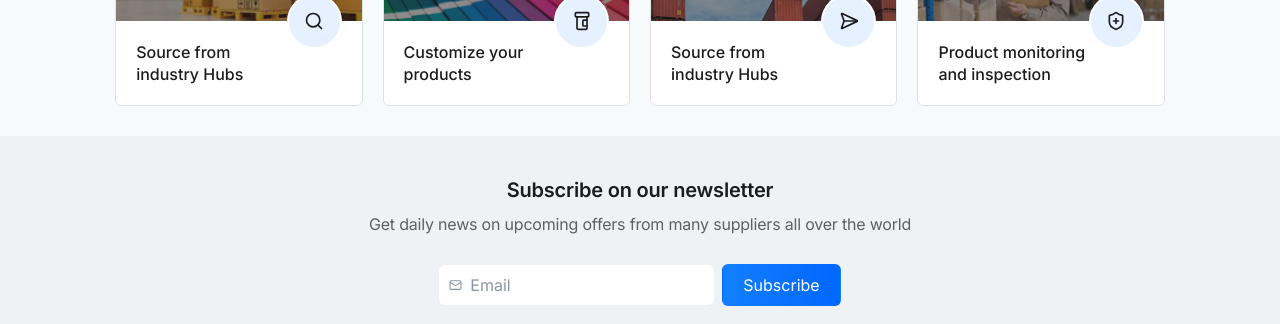
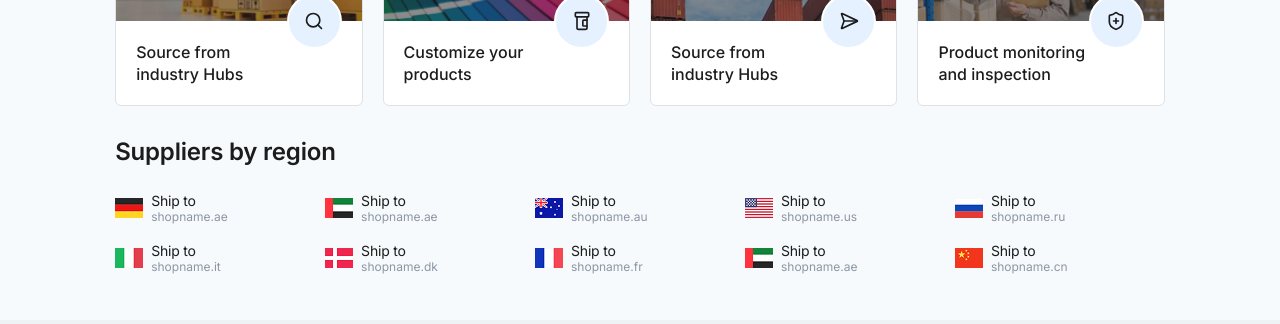
Before and after one commit to aliiashraf777/1rts-brand-ecom-app, a React (Vite) app: page / in a window 1280 px wide. Shown: the part 2600-2924 px from the top of the page. Built offline with nearby package versions, Linux system fonts and the light colour scheme.

Commit message:
feat(regions): regions section add

```diff
--- /dev/null
+++ b/src/components/home/FlagsRegions.tsx
@@ -0,0 +1,50 @@
+import { shipToFlagsData } from "@/data/navigationData"
+import SectionContainer from "../common/SectionContainer"
+import SectionHeading from "../common/SectionHeading"
+
+type Props = {}
+
+const FlagsRegions = (props: Props) => {
+    return (
+        <SectionContainer sectionClass="mb-[46px]">
+            <div className="px-2.5 md:px-0">
+                <SectionHeading
+                    heading="Suppliers by region"
+                />
+
+                <div className="flex flex-wrap gap-[18px]">
+                    {shipToFlagsData.slice(0, 10).map((item, idx) => (
+                        <div
+                            key={`${item.text}-${idx}`}
+                            className="flex items-center gap-2 basis-fullx
+                            basis-[calc(50%-0.75rem)]
+                            sm:basis-[calc(33.333%-0.75rem)]
+                            md:basis-[calc(25%-1.125rem)]
+                            lg:basis-[calc(20%-1.125rem)]
+                            group"
+                        >
+                            <img
+                                src={item.flag}
+                                alt={item.text}
+                                className="group-hover:scale-110 transition-transform duration-300 ease-in-out"
+                            />
+
+                            <div className="flex flex-col">
+                                <p className="txt-small pb-[-8px]">
+                                    {item.text}
+                                </p>
+
+                                <p className="txt-tiny text-gray-500">
+                                    {item.website}
+                                </p>
+                            </div>
+                        </div>
+                    ))}
+                </div>
+            </div>
+
+        </SectionContainer>
+    )
+}
+
+export default FlagsRegions
--- a/src/data/navigationData.tsx
+++ b/src/data/navigationData.tsx
@@ -118,67 +118,78 @@ export const shipToFlagsData: IshipToFlagsItem[] = [
         text: 'Ship to',
         flag: flag0,
         emojiFlagCode: 'GER',
-        country: 'Germany'
+        country: 'Germany',
+        website: 'shopname.ae',
     },
     {
         text: 'Ship to',
         flag: flag1,
         emojiFlagCode: 'UAE',
-        country: 'United Arab Emirates'
+        country: 'United Arab Emirates',
+        website: 'shopname.ae',
     },
     {
         text: 'Ship to',
         flag: flag2,
         emojiFlagCode: 'AU',
-        country: 'Australia'
+        country: 'Australia',
+        website: 'shopname.au',
     },
     {
         text: 'Ship to',
         flag: flag3,
         emojiFlagCode: 'US',
-        country: 'United States'
+        country: 'United States',
+        website: 'shopname.us',
     },
     {
         text: 'Ship to',
         flag: flag4,
         emojiFlagCode: 'RU',
-        country: 'Russia'
+        country: 'Russia',
+        website: 'shopname.ru',
     },
     {
         text: 'Ship to',
         flag: flag5,
         emojiFlagCode: 'IT',
-        country: 'Italy'
+        country: 'Italy',
+        website: 'shopname.it',
     },
     {
         text: 'Ship to',
         flag: flag6,
         emojiFlagCode: 'DK',
-        country: 'Denmark'
+        country: 'Denmark',
+        website: 'shopname.dk',
     },
     {
         text: 'Ship to',
         flag: flag7,
         emojiFlagCode: 'FR',
-        country: 'France'
+        country: 'France',
+        website: 'shopname.fr',
     },
     {
         text: 'Ship to',
         flag: flag8,
         emojiFlagCode: 'UAE',
-        country: 'United Arab Emirates'
+        country: 'United Arab Emirates',
+        website: 'shopname.ae',
     },
     {
         text: 'Ship to',
         flag: flag9,
         emojiFlagCode: 'CN',
-        country: 'China'
+        country: 'China',
+        website: 'shopname.cn',
     },
     {
         text: 'Ship to',
         flag: flag10,
         emojiFlagCode: 'GB',
-        country: 'Great Britain'
+        country: 'Great Britain',
+        website: 'shopname.uk',
     },
 ]
 
--- a/src/pages/Home.tsx
+++ b/src/pages/Home.tsx
@@ -1,5 +1,6 @@
 import { gadgetsBg, outdoorBg } from "@/assets"
 import Deals from "@/components/home/Deals"
+import FlagsRegions from "@/components/home/FlagsRegions"
 import OutdoorCategories from "@/components/home/OutdoorCategories"
 import QuoteForm from "@/components/home/QuoteForm"
 import RecommendedProducts from "@/components/home/RecommendedProducts"
@@ -38,6 +39,8 @@ const Home = (props: Props) => {
             <RecommendedProducts />
 
             <ServicesCards />
+
+            <FlagsRegions />
         </div>
     )
 }
--- a/src/types/menuTypes.ts
+++ b/src/types/menuTypes.ts
@@ -29,6 +29,7 @@ export interface IshipToFlagsItem {
     flag: string,
     emojiFlagCode: string,
     country: string,
+    website: string,
 }
 
 export interface ImobileMenuItem {
```
